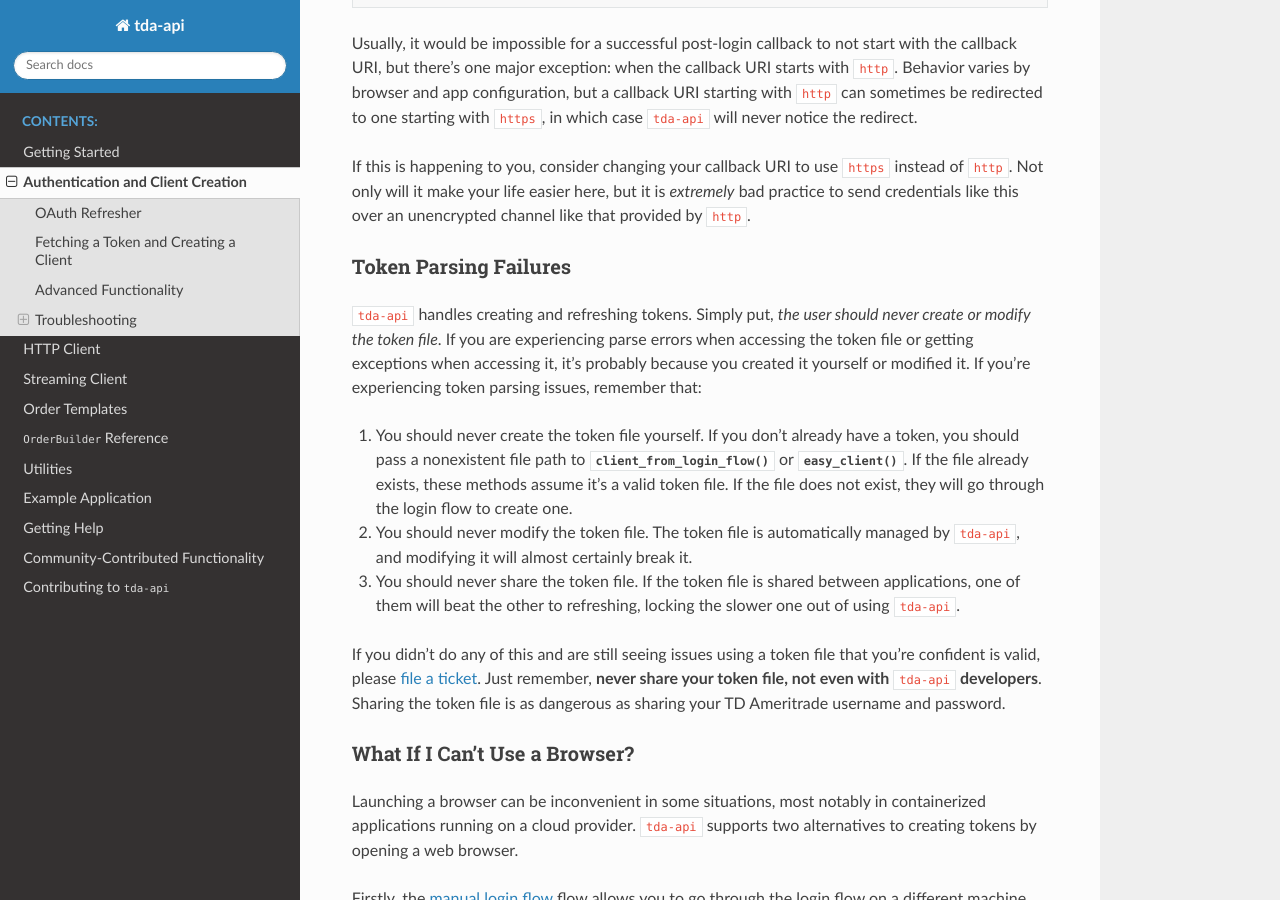
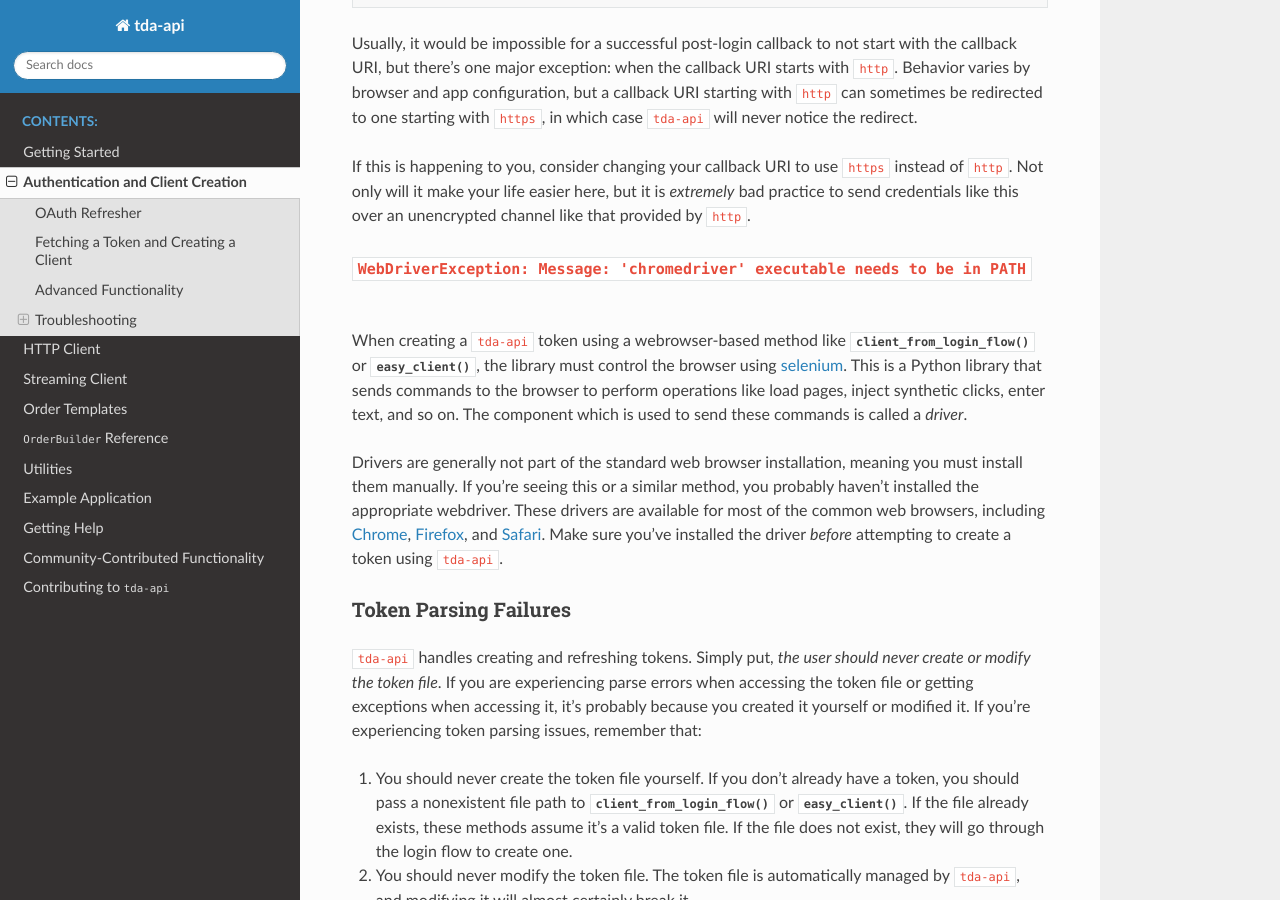
Before and after one commit to alexgolec/tda-api, a Sphinx documentation site: the page built from docs/auth.rst, in a window 1280 px wide and 900 px high, scrolled down 4404 px. Built offline with Sphinx 7.4.7 and the Read the Docs theme 2.0.0, drawn with Linux system fonts in a browser that asks for light colours.

Commit message:
Added FAQ section on missing chromedriver

```diff
--- a/docs/auth.rst
+++ b/docs/auth.rst
@@ -250,6 +250,31 @@ it is *extremely* bad practice to send credentials like this over an unencrypted
 channel like that provided by ``http``.
 
 
+.. _missing_chromedriver:
+
+++++++++++++++++++++++++++++++++++++++++++++++++++++++++++++++++++++++++++++++
+``WebDriverException: Message: 'chromedriver' executable needs to be in PATH``
+++++++++++++++++++++++++++++++++++++++++++++++++++++++++++++++++++++++++++++++
+
+When creating a ``tda-api`` token using a webrowser-based method like
+:func:`~tda.auth.client_from_login_flow` or :func:`~tda.auth.easy_client`, the
+library must control the browser using `selenium
+<https://selenium-python.readthedocs.io/>`__. This is a Python library that
+sends commands to the browser to perform operations like load pages, inject
+synthetic clicks, enter text, and so on. The component which is used to send
+these commands is called a *driver*.
+
+Drivers are generally not part of the standard web browser installation, meaning
+you must install them manually. If you're seeing this or a similar method, you
+probably haven't installed the appropriate webdriver. These drivers are
+available for most of the common web browsers, including `Chrome
+<https://chromedriver.chromium.org/getting-started/>`__, `Firefox
+<https://github.com/mozilla/geckodriver/releases>`__, and `Safari
+<https://developer.apple.com/documentation/webkit/testing_with_webdriver_in_safari>`__.
+Make sure you've installed the driver *before* attempting to create a token
+using ``tda-api``.
+
+
 ++++++++++++++++++++++
 Token Parsing Failures
 ++++++++++++++++++++++
```
